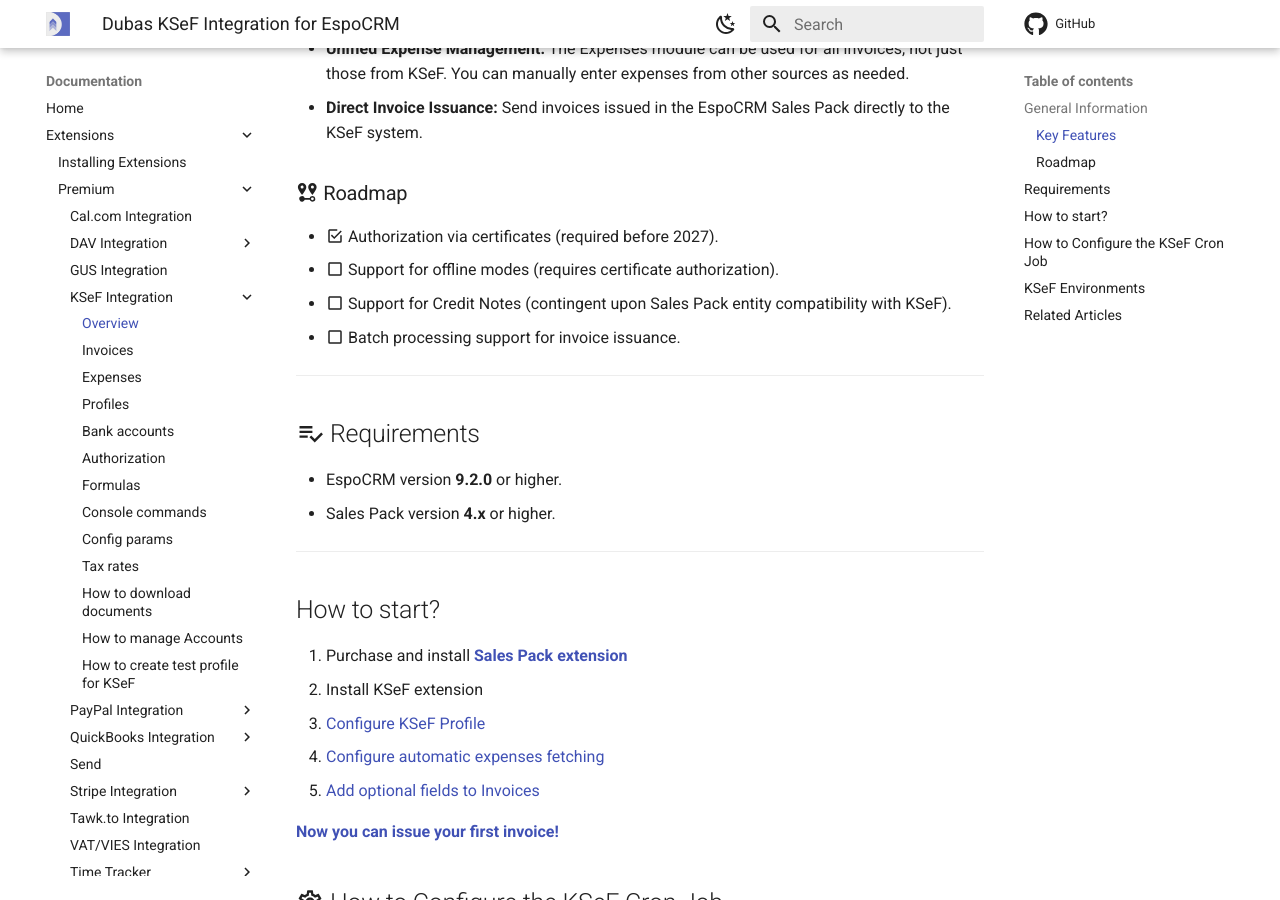
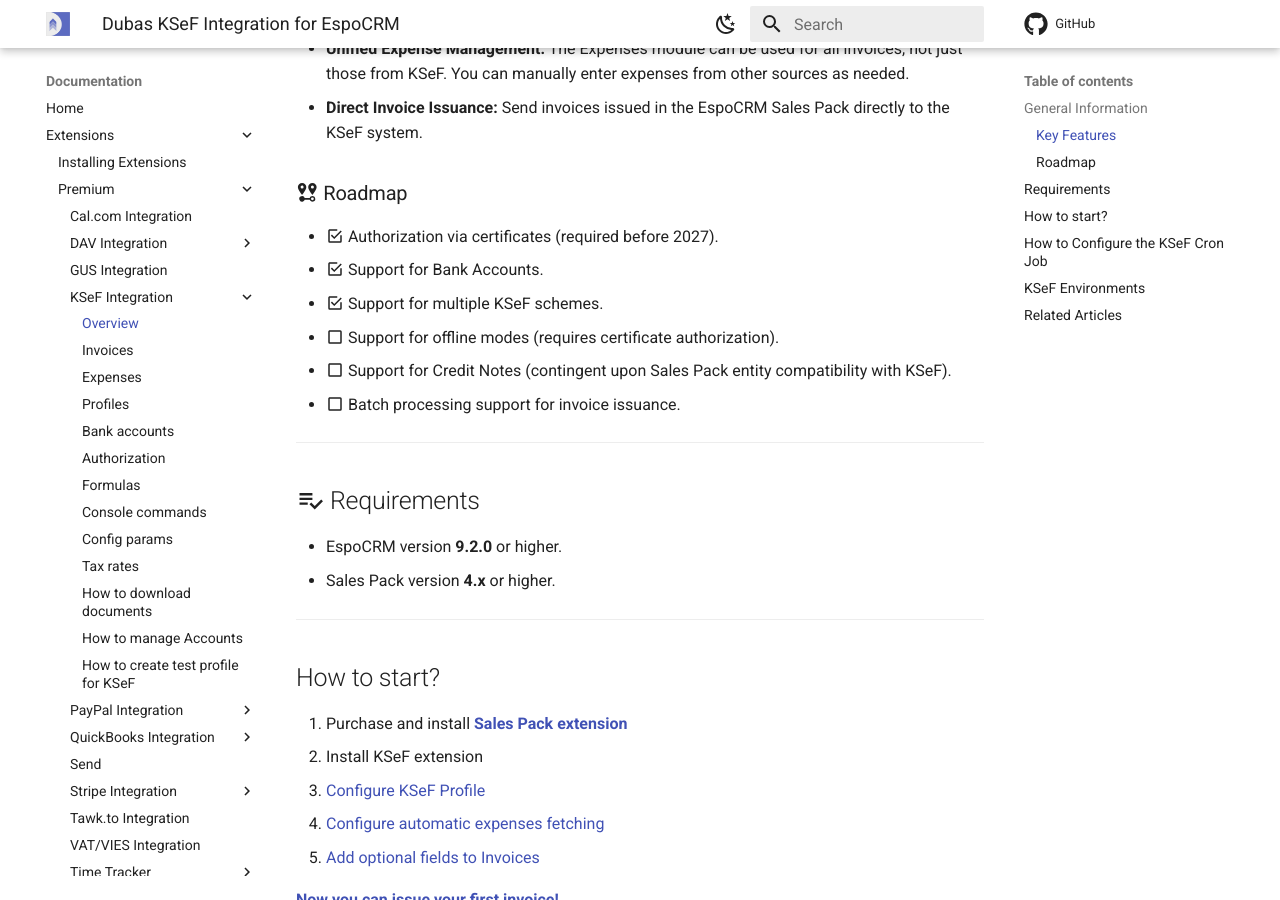
Before and after one commit to dubas-pro/documentation, an MkDocs documentation site: the page built from docs/extensions/ksef/index.md, in a window 1280 px wide and 900 px high, scrolled down 1384 px. Built offline with MkDocs 1.6.1 and Material for MkDocs 9.7.7, drawn with Linux system fonts in a browser that asks for light colours; comment, search, counter and statistics services are not loaded.

Commit message:
feat(ksef): add support for bank accounts and multiple KSeF schemes in roadmap

```diff
--- a/docs/extensions/ksef/index.md
+++ b/docs/extensions/ksef/index.md
@@ -31,6 +31,8 @@
 ### :material-map-marker-distance: Roadmap
 
 * :material-checkbox-marked-outline: Authorization via certificates (required before 2027).
+* :material-checkbox-marked-outline: Support for Bank Accounts.
+* :material-checkbox-marked-outline: Support for multiple KSeF schemes.
 * :material-checkbox-blank-outline: Support for offline modes (requires certificate authorization).
 * :material-checkbox-blank-outline: Support for Credit Notes (contingent upon Sales Pack entity compatibility with KSeF).
 * :material-checkbox-blank-outline: Batch processing support for invoice issuance.
```
